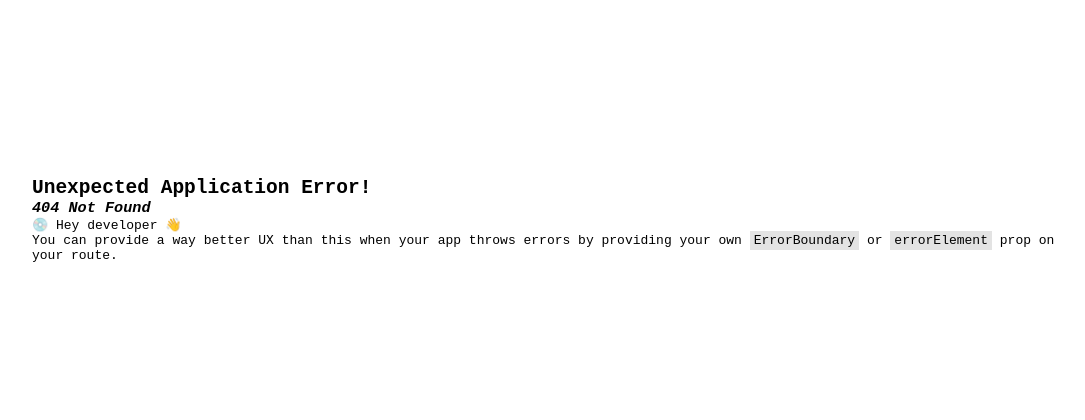
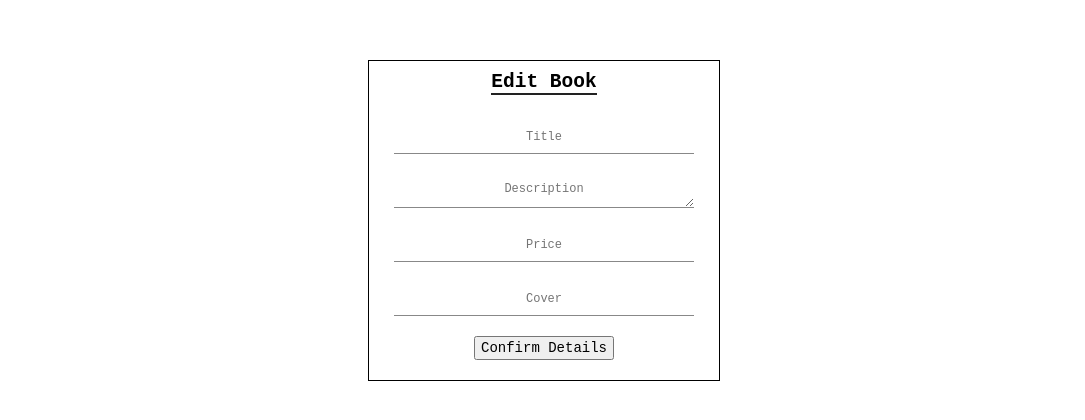
Before and after one commit to FaresKrouma/book-store, a React (Create React App) app in the folder client/: page /update/1 in a window 1280 px wide. Before the commit this address had no page. Shown: the part 180-600 px from the top of the page, without its empty margins (96-1181 px from the left). Built offline with nearby package versions, Linux system fonts and the light colour scheme.

Commit message:
added Put method and functionality

```diff
--- a/client/src/App.js
+++ b/client/src/App.js
@@ -14,7 +14,7 @@ function App() {
       element: <Add />,
     },
     {
-      path: "/update",
+      path: "/update/:id",
       element: <Update />,
     },
   ]);
--- a/client/src/pages/Books.jsx
+++ b/client/src/pages/Books.jsx
@@ -40,7 +40,9 @@ const Books = () => {
               <p>"{book.desc}"</p>
               <span>{book.price} €</span>
               <div className="btn-container">
-                <button>Edit</button>
+                <Link to={`/update/${book.id}`}>
+                  <button>Edit</button>
+                </Link>
                 <button onClick={() => handleDelete(book.id)}>Delete</button>
               </div>
             </div>
--- a/client/src/pages/Update.jsx
+++ b/client/src/pages/Update.jsx
@@ -1,7 +1,129 @@
-import React from "react";
+import axios from "axios";
+import React, { useState } from "react";
+import { useLocation, useNavigate } from "react-router-dom";
+import styled from "styled-components";
 
 const Update = () => {
-  return <div>Update</div>;
+  const [book, setBook] = useState({
+    title: "",
+    desc: "",
+    cover: "",
+    price: null,
+  });
+
+  const handleChange = (e) => {
+    setBook((prev) => ({ ...prev, [e.target.name]: e.target.value }));
+  };
+
+  const location = useLocation();
+  const navigate = useNavigate();
+  const bookId = location.pathname.split("/")[2];
+
+  const handleSubmit = async (e) => {
+    e.preventDefault();
+    try {
+      await axios.put(`http://localhost:3000/books/${bookId}`, book);
+      navigate("/");
+    } catch (err) {
+      console.log(err);
+    }
+  };
+  return (
+    <FormWrapper>
+      <h2>Edit Book</h2>
+      <form>
+        <input
+          type="text"
+          onChange={handleChange}
+          placeholder="title"
+          name="title"
+          autoComplete="off"
+        />
+        <textarea
+          type="text"
+          onChange={handleChange}
+          placeholder="description"
+          name="desc"
+          autoComplete="off"
+          rows="1"
+        />
+        <input
+          type="text"
+          onChange={handleChange}
+          placeholder="price"
+          name="price"
+          autoComplete="off"
+        />
+        <input
+          type="text"
+          onChange={handleChange}
+          placeholder="cover"
+          name="cover"
+          autoComplete="off"
+        />
+        <button onClick={handleSubmit}>Confirm Details</button>
+      </form>
+    </FormWrapper>
+  );
 };
 
 export default Update;
+
+const FormWrapper = styled.div`
+  border: 1px solid black;
+  padding: 10px;
+  display: flex;
+  flex-direction: column;
+  text-align: center;
+  gap: 15px;
+  h2 {
+    align-self: center;
+    border-bottom: 2px solid #222;
+  }
+  form {
+    display: flex;
+    flex-direction: column;
+    gap: 20px;
+    width: 300px;
+    margin: 10px 15px;
+    textarea {
+      resize: vertical;
+      border: none;
+      border-bottom: 1px solid #888;
+      text-align: center;
+      padding: 8px;
+      font-size: 15px;
+      :focus {
+        outline: none;
+        border-bottom: 2px solid black;
+      }
+      ::placeholder {
+        font-size: 12px;
+        text-align: center;
+        font-family: inherit;
+        text-transform: capitalize;
+      }
+    }
+    input {
+      border: none;
+      border-bottom: 1px solid #888;
+      text-align: center;
+      padding: 8px;
+      font-size: 15px;
+      flex: 1;
+      :focus {
+        outline: none;
+        border-bottom: 2px solid black;
+      }
+      ::placeholder {
+        font-size: 12px;
+        text-transform: capitalize;
+      }
+    }
+    button {
+      padding: 2px 5px;
+      font-size: 14px;
+      align-self: center;
+    }
+  }
+`;
```
Also changed, not shown: 1 other file (tests, documents, lock files or other folders).
